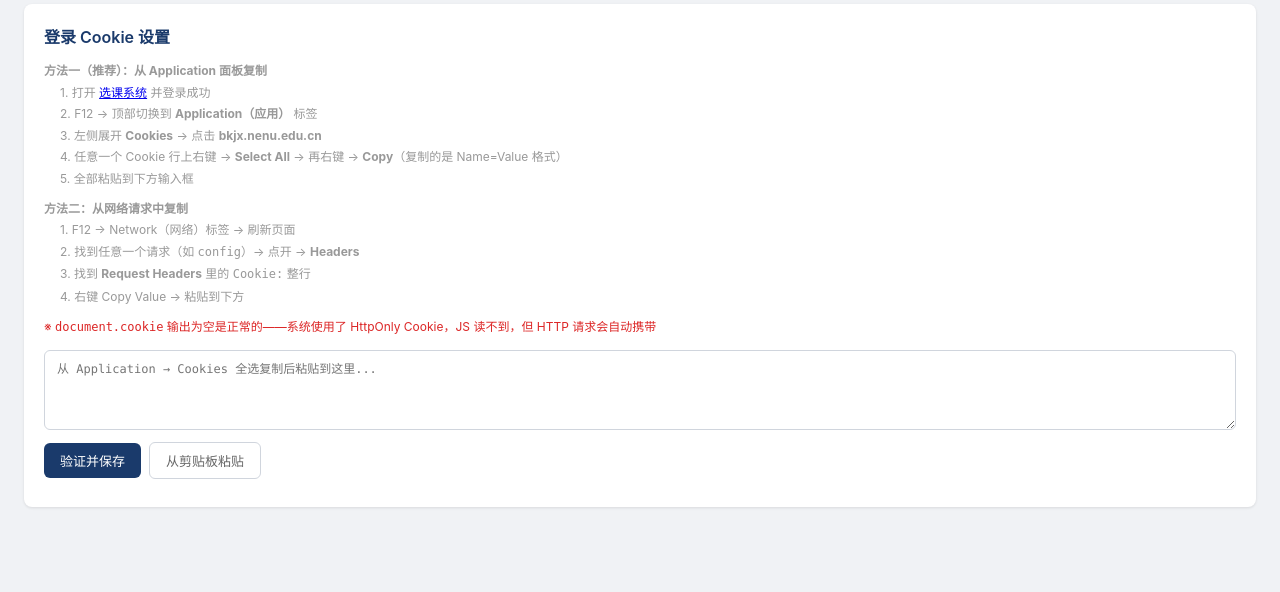
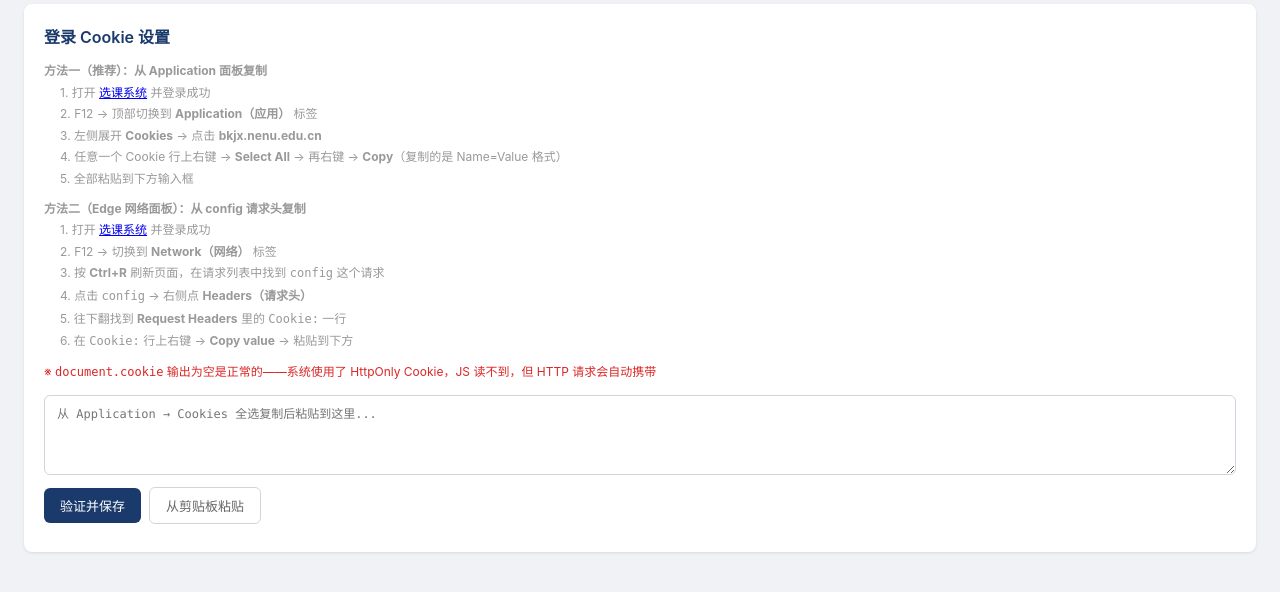
Before and after one commit to Asukayanamii/nenu-course-assistant, a Flask app: page / in a window 1280 px wide. Shown: the part 143-735 px from the top of the page. Run offline with Flask 3, Linux system fonts and the light colour scheme; data that the repository does not hold is empty.

Commit message:
docs(guide): 更新 Cookie 获取方法文档
- 在前端页面添加 Edge 网络面板获取 Cookie 的详细步骤
- 在 README 中补充 Application 面板和 Network 面板两种获取方法
- 添加选课系统链接和具体操作流程说明
- 优化步骤描述使用户更容易理解如何获取 Cookie 信息

```diff
--- a/app/templates/index.html
+++ b/app/templates/index.html
@@ -148,12 +148,14 @@ table tr:hover td { background: #fafbfc; }
                 4. 任意一个 Cookie 行上右键 → <strong>Select All</strong> → 再右键 → <strong>Copy</strong>（复制的是 Name=Value 格式）<br>
                 5. 全部粘贴到下方输入框
             </p>
-            <p class="text-muted" style="margin-top:8px"><strong>方法二：从网络请求中复制</strong></p>
+            <p class="text-muted" style="margin-top:8px"><strong>方法二（Edge 网络面板）：从 config 请求头复制</strong></p>
             <p class="text-muted" style="padding-left:16px">
-                1. F12 → Network（网络）标签 → 刷新页面<br>
-                2. 找到任意一个请求（如 <code>config</code>）→ 点开 → <strong>Headers</strong><br>
-                3. 找到 <strong>Request Headers</strong> 里的 <code>Cookie:</code> 整行<br>
-                4. 右键 Copy Value → 粘贴到下方
+                1. 打开 <a href="https://bkjx.nenu.edu.cn/xsxk.html?xklxdm=08" target="_blank">选课系统</a> 并登录成功<br>
+                2. F12 → 切换到 <strong>Network（网络）</strong> 标签<br>
+                3. 按 <strong>Ctrl+R</strong> 刷新页面，在请求列表中找到 <code>config</code> 这个请求<br>
+                4. 点击 <code>config</code> → 右侧点 <strong>Headers（请求头）</strong><br>
+                5. 往下翻找到 <strong>Request Headers</strong> 里的 <code>Cookie:</code> 一行<br>
+                6. 在 <code>Cookie:</code> 行上右键 → <strong>Copy value</strong> → 粘贴到下方
             </p>
             <p class="text-muted" style="margin-top:8px;color:#dc2626;font-size:12px">
                 ※ <code>document.cookie</code> 输出为空是正常的——系统使用了 HttpOnly Cookie，JS 读不到，但 HTTP 请求会自动携带
```
Also changed, not shown: README.md.
